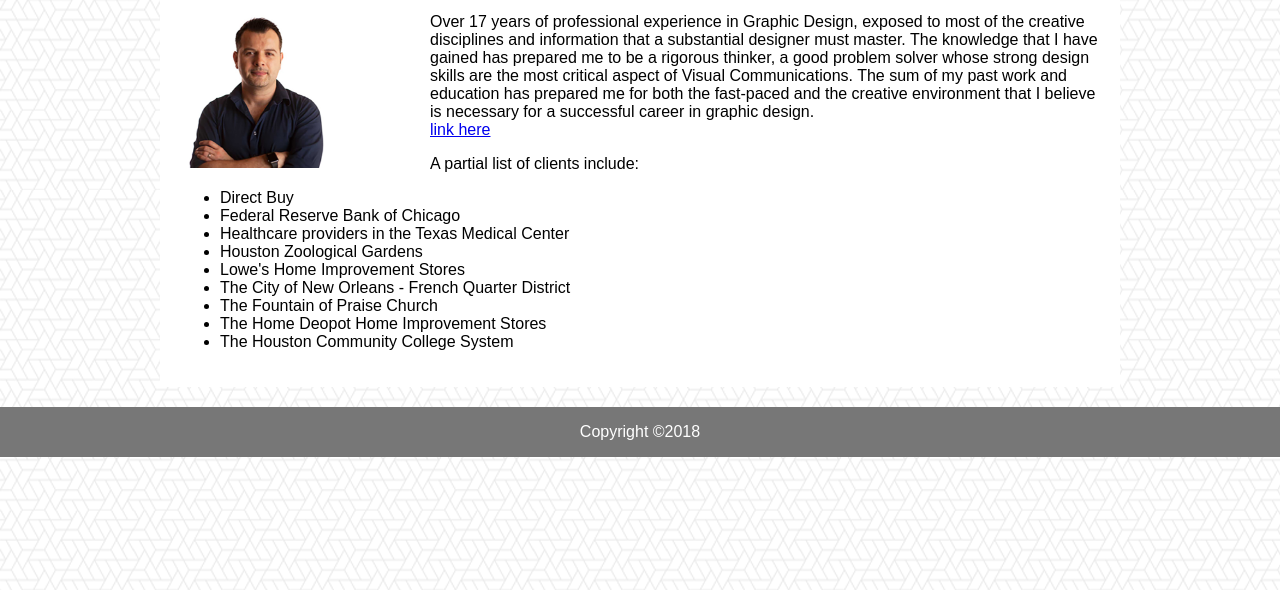
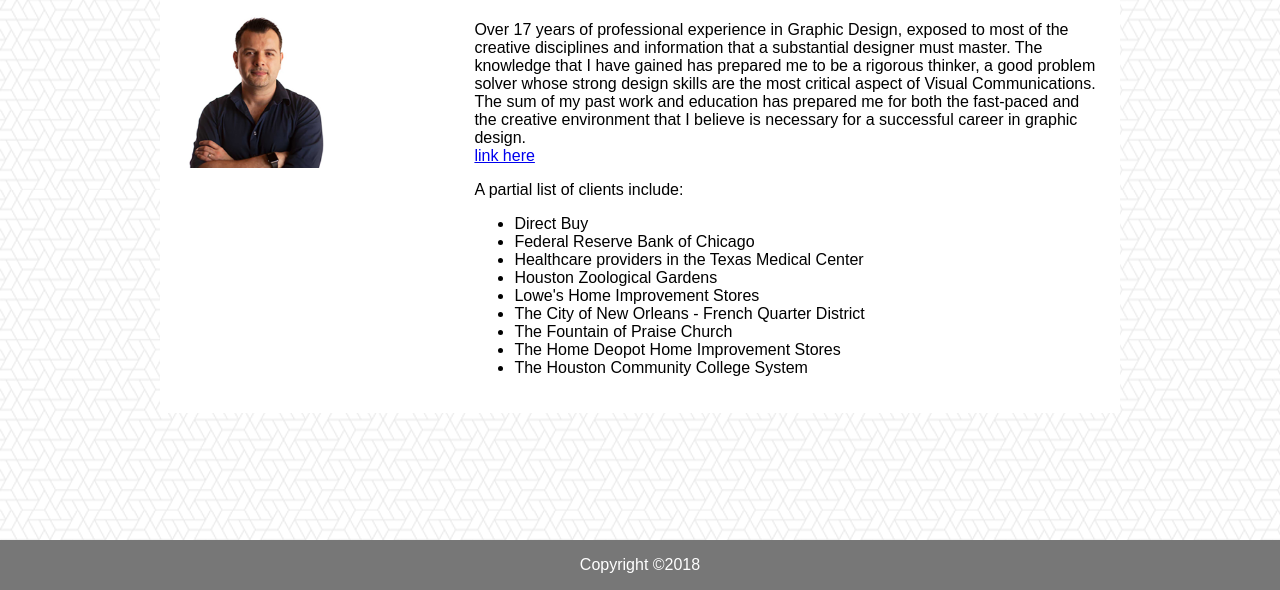
Before and after one commit to efrencav/Basic-Portfolio, a plain HTML site: page index.html in a window 1280 px wide. Shown: the part 210-800 px from the top of the page. Drawn offline with Linux system fonts and the light colour scheme.

Commit message:
update columns on index

```diff
--- a/assets/css/style.css
+++ b/assets/css/style.css
@@ -82,7 +82,7 @@ h6 {font-size:25px; line-height:30px;}
 }
 
 footer {
-    position: absolute;
+    position: fixed;
     right: 0;
     bottom: 0;
     left: 0;
@@ -126,13 +126,14 @@ footer {
     margin: 10px 0 20px 0;
     padding:0;
     float: left;
-    width: 250px;
+    width: 30%;
 }
 
 #rightColumn {
-    margin: 10px;
+    width: 68%;
+    margin:0;
     padding:0;
-    float: left;
+    float: right;
 
 }
 
--- a/index.html
+++ b/index.html
@@ -32,6 +32,7 @@
             <!-- photo -->
             <img class="profileImage" src="assets/images/efren.jpg" alt="Efren Cavazos">
     </div>
+    <div id="rightColumn">
         <p>Over 17 years of professional experience in Graphic Design, exposed to most of the creative disciplines and information that a substantial designer
             must master. The knowledge that I have gained has prepared me to be a rigorous thinker, a good problem solver whose strong design skills are the
             most critical aspect of Visual Communications. The sum of my past work and education has prepared me for both the fast-paced and the creative environment
@@ -53,6 +54,7 @@
                 <li>The Houston Community College System</li>
             </ul>
         </p>
+    </div>
 </section>
         <!-- footer starts -->
         <footer class="text-white"><p>Copyright &copy;2018</p></footer>
```
